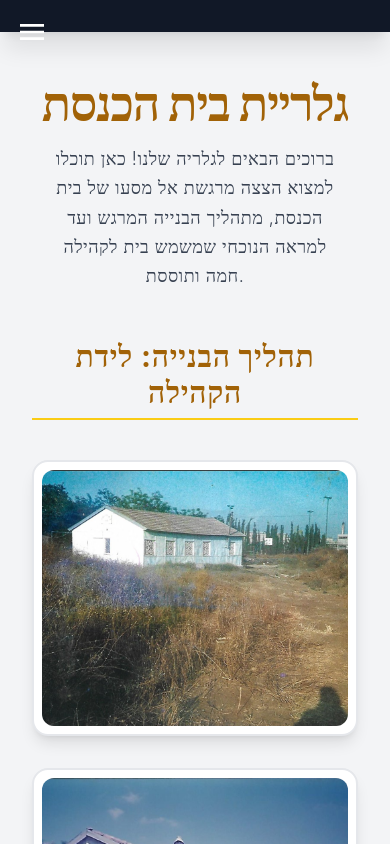
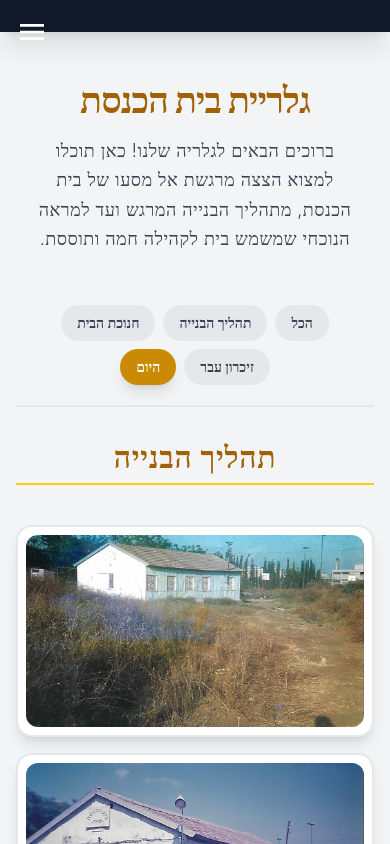
Before and after one commit to Shira-s1/Sinay-Shul, a React (Vite) app: page /gallery in a window 390 px wide. Shown: the top 844 px of the page. Built offline with nearby package versions, Linux system fonts and the light colour scheme.

Commit message:
Update gallery and history sections with new UI logic

```diff
--- a/src/components/GalleryPage.jsx
+++ b/src/components/GalleryPage.jsx
@@ -1,11 +1,11 @@
-import React, { useState } from 'react';
+import React, { useState, useRef, useEffect } from 'react';
 import { useInView } from 'react-intersection-observer';
 import { motion } from "framer-motion";
 
-// מפה של שמות הקבצים שהוזכרו בקוד המקורי לנתיבים המוחלטים שלהם בתיקיית ה-public.
-// כדי שהקוד יעבוד כראוי, יש לוודא שכל הקבצים נמצאים בתיקייה 'public/images' בפרויקט שלך.
+// Map of image file names to their absolute paths in the public folder.
+// For the code to work, ensure all files are in the 'public/images' directory of your project.
 const imageMap = {
-    // קטגוריה: "תהליך הבנייה: לידת הקהילה"
+    // Category: "The Construction Process: The Birth of the Community"
     "hut.png": "/images/hut.png",
     "hut2.png": "/images/hut2.png",
     "hut3.png": "/images/hut3.png",
@@ -20,11 +20,11 @@ const imageMap = {
     "entarance_old1.png": "/images/entarance_old1.png",
     "startBuild.png": "/images/startBuild.png",
 
-    // קטגוריה: "חנוכת הבית"
+    // Category: "Dedication Ceremony"
     "hanucatBait.png": "/images/hanucatBait.png",
     "hanuchatBait.png": "/images/hanuchatBait.png",
 
-    // קטגוריה: "זיכרון עבר: איך התחלנו"
+    // Category: "A Past Memory: How We Started"
     "inside_old1.png": "/images/inside_old1.png",
     "inside_old2.png": "/images/inside_old2.png",
     "inside_old3.png": "/images/inside_old3.png",
@@ -37,7 +37,7 @@ const imageMap = {
     "inside_old10.png": "/images/inside_old10.png",
     "oldWithBooks.png": "/images/oldWithBooks.png",
 
-    // קטגוריה: "היום שלנו: קהילה פורחת"
+    // Category: "Our Day: A Thriving Community"
     "ArtOtTheCovenant.png": "/images/ArtOtTheCovenant.png",
     "ArtOtTheCovenant1.jpg": "/images/ArtOtTheCovenant1.jpg",
     "ArtOtTheCovenant2.jpg": "/images/ArtOtTheCovenant2.jpg",
@@ -50,7 +50,11 @@ const imageMap = {
 
 const categories = [
     {
-        title: "תהליך הבנייה: לידת הקהילה",
+        title: "הכל",
+        images: Object.keys(imageMap),
+    },
+    {
+        title: "תהליך הבנייה",
         images: [
             "hut.png", "hut2.png", "hut3.png", "hut4.png", "inMiddleOfBuild.png", "inMiddleOfBuild2.png",
             "inMiddleOfBuild3.png", "inMiddleOfBuild4.png", "inMiddleOfBuild5.png", "inMiddleOfBuild6.png",
@@ -64,7 +68,7 @@ const categories = [
         ],
     },
     {
-        title: "זיכרון עבר: איך התחלנו",
+        title: "זיכרון עבר",
         images: [
             "inside_old1.png", "inside_old2.png", "inside_old3.png", "inside_old4.png", "inside_old5.png",
             "inside_old6.png", "inside_old7.png", "inside_old8.png", "inside_old9.png", "inside_old10.png",
@@ -72,7 +76,7 @@ const categories = [
         ],
     },
     {
-        title: "היום שלנו: קהילה פורחת",
+        title: "היום",
         images: [
             "ArtOtTheCovenant.png", "ArtOtTheCovenant1.jpg", "ArtOtTheCovenant2.jpg", "background.jpg",
             "board.png", "bracha.png", "stage.jpg", "windows.png",
@@ -82,6 +86,10 @@ const categories = [
 
 const GalleryPage = () => {
     const [modalImageSrc, setModalImageSrc] = useState(null);
+    const [activeCategory, setActiveCategory] = useState("הכל");
+
+    // Create a ref for each category to enable scrolling and visibility tracking
+    const refs = useRef({});
 
     const openModal = (src) => {
         setModalImageSrc(src);
@@ -91,18 +99,63 @@ const GalleryPage = () => {
         setModalImageSrc(null);
     };
 
+    const scrollToCategory = (title) => {
+        const categoryTitle = title === "הכל" ? "top" : title;
+        if (refs.current[categoryTitle]) {
+            refs.current[categoryTitle].scrollIntoView({
+                behavior: 'smooth',
+                block: 'start',
+            });
+            // Update the active category state when a button is clicked
+            setActiveCategory(title);
+        }
+    };
+
+    // Use a custom hook to track which category is in view
+    const useActiveCategory = (categoryTitle) => {
+        const { ref, inView } = useInView({
+            threshold: 0.5, // Trigger when 50% of the element is in view
+            rootMargin: '-50% 0px -50% 0px', // Adjusts the viewport for intersection detection
+        });
+
+        useEffect(() => {
+            if (inView) {
+                setActiveCategory(categoryTitle);
+            }
+        }, [inView, categoryTitle]);
+
+        return ref;
+    };
+
+    const topRef = useActiveCategory("הכל");
+    const constructionRef = useActiveCategory("תהליך הבנייה");
+    const dedicationRef = useActiveCategory("חנוכת הבית");
+    const memoryRef = useActiveCategory("זיכרון עבר");
+    const todayRef = useActiveCategory("היום");
+
+    // Assign refs to the refs.current object for the scroll function
+    useEffect(() => {
+        refs.current['top'] = document.getElementById('top-section');
+        refs.current['תהליך הבנייה'] = document.getElementById('תהליך הבנייה');
+        refs.current['חנוכת הבית'] = document.getElementById('חנוכת הבית');
+        refs.current['זיכרון עבר'] = document.getElementById('זיכרון עבר');
+        refs.current['היום'] = document.getElementById('היום');
+    }, []);
+
     return (
-        <div className="bg-gray-100 text-gray-800 min-h-screen flex flex-col items-center p-8 pt-12 text-center font-['Inter']">
+        <div className="bg-gray-100 text-gray-800 min-h-screen flex flex-col items-center p-4 md:p-8 pt-12 text-center font-['Inter']" dir="rtl">
             <motion.h1
-                className="text-5xl font-extrabold text-yellow-700 mb-4 tracking-tight"
+                className="text-4xl sm:text-5xl font-extrabold text-yellow-700 mb-4 tracking-tight"
                 initial={{ opacity: 0, y: -20 }}
                 animate={{ opacity: 1, y: 0 }}
                 transition={{ duration: 0.6 }}
+                id="top-section" // Add an ID for easy scrolling
+                ref={topRef}
             >
                 גלריית בית הכנסת
             </motion.h1>
             <motion.p
-                className="max-w-3xl mx-auto text-center mb-12 px-4 md:px-0 text-lg md:text-xl text-gray-700 leading-relaxed tracking-wide font-light"
+                className="max-w-3xl mx-auto text-center mb-8 px-4 md:px-0 text-lg md:text-xl text-gray-700 leading-relaxed tracking-wide font-light"
                 initial={{ opacity: 0, y: -20 }}
                 animate={{ opacity: 1, y: 0 }}
                 transition={{ duration: 0.6, delay: 0.2 }}
@@ -110,82 +163,107 @@ const GalleryPage = () => {
                 ברוכים הבאים לגלריה שלנו! כאן תוכלו למצוא הצצה מרגשת אל מסעו של בית הכנסת, מתהליך הבנייה המרגש ועד למראה הנוכחי שמשמש בית לקהילה חמה ותוססת.
             </motion.p>
 
+            {/* Sticky navigation that scrolls to the relevant section */}
+            <div className="flex flex-wrap justify-center mb-8 md:mb-12 sticky top-0 bg-gray-100 z-10 py-4 w-full border-b-2 border-gray-200">
+                {categories.map((category, index) => (
+                    <button
+                        key={index}
+                        onClick={() => scrollToCategory(category.title)}
+                        className={`
+                            px-4 py-2 mx-1 my-1 rounded-full text-sm font-semibold transition-all duration-300
+                            ${activeCategory === category.title
+                                ? 'bg-yellow-600 text-white shadow-lg'
+                                : 'bg-gray-200 text-gray-700 hover:bg-yellow-600 hover:text-white hover:shadow-lg'
+                            }
+                        `}
+                    >
+                        {category.title}
+                    </button>
+                ))}
+            </div>
+
+            {/* Gallery sections */}
             <div className="container mx-auto space-y-24">
-                {categories.map((category, index) => {
-                    const [ref, inView] = useInView({
-                        triggerOnce: true,
-                        threshold: 0.1,
-                    });
+                {categories.slice(1).map((category, index) => { // Skip the "All" category for display
+                    const isSpecialCategory = category.title === "חנוכת הבית";
+                    const cardShadowClasses = isSpecialCategory ? "shadow-2xl hover:shadow-yellow-400" : "shadow-lg hover:shadow-2xl";
+                    const cardBackgroundClasses = isSpecialCategory ? "bg-gradient-to-br from-yellow-50 to-yellow-100 border-4 border-yellow-500" : "bg-white border-2 border-gray-200";
+                    const specialTitleClasses = isSpecialCategory ? "bg-clip-text text-transparent bg-gradient-to-r from-yellow-600 to-amber-700 border-b-4 border-yellow-600 pb-3 mb-12 font-extrabold text-4xl tracking-tight" : "text-yellow-700 font-bold text-3xl mb-10 tracking-wide border-b-2 border-yellow-400 pb-2";
 
-                    const isSpecialCategory = category.title === "חנוכת הבית";
-                    const gridLayoutClasses = isSpecialCategory
-                        ? "grid-cols-1 md:grid-cols-2"
-                        : "grid-cols-1 sm:grid-cols-2 lg:grid-cols-3";
-                    const imageSizeClass = isSpecialCategory ? "h-96" : "h-64";
-                    const sectionClasses = isSpecialCategory
-                        ? "flex flex-col items-center"
-                        : "";
-                    const cardShadowClasses = isSpecialCategory
-                        ? "shadow-2xl hover:shadow-yellow-400"
-                        : "shadow-lg hover:shadow-2xl";
-                    const cardBackgroundClasses = isSpecialCategory
-                        ? "bg-gradient-to-br from-yellow-50 to-yellow-100 border-4 border-yellow-500"
-                        : "bg-white border-2 border-gray-200";
-
-                    const specialTitleClasses = isSpecialCategory
-                        ? "bg-clip-text text-transparent bg-gradient-to-r from-yellow-600 to-amber-700 border-b-4 border-yellow-600 pb-3 mb-12 font-extrabold text-4xl tracking-tight"
-                        : "text-yellow-700 font-bold text-3xl mb-10 tracking-wide border-b-2 border-yellow-400 pb-2";
+                    let categoryRef;
+                    switch (category.title) {
+                        case 'תהליך הבנייה':
+                            categoryRef = constructionRef;
+                            break;
+                        case 'חנוכת הבית':
+                            categoryRef = dedicationRef;
+                            break;
+                        case 'זיכרון עבר':
+                            categoryRef = memoryRef;
+                            break;
+                        case 'היום':
+                            categoryRef = todayRef;
+                            break;
+                        default:
+                            categoryRef = null;
+                    }
 
                     return (
-                        <div key={index} className={`category-section ${sectionClasses}`} ref={ref}>
+                        <div key={index} className="category-section" id={category.title} ref={categoryRef}>
                             <motion.h2
                                 className={specialTitleClasses}
                                 initial={{ opacity: 0, y: -10 }}
-                                animate={inView ? { opacity: 1, y: 0 } : {}}
+                                animate={{ opacity: 1, y: 0 }}
                                 transition={{ duration: 0.5 }}
                             >
                                 {category.title}
                             </motion.h2>
                             <motion.div
-                                className={`grid gap-8 ${gridLayoutClasses} w-full`}
+                                className="grid gap-4 md:gap-6 grid-cols-1 sm:grid-cols-2 md:grid-cols-3 lg:grid-cols-4 w-full"
                                 initial="hidden"
-                                animate={inView ? "visible" : "hidden"}
+                                animate="visible"
                                 variants={{
                                     visible: { transition: { staggerChildren: 0.07 } },
                                     hidden: { transition: { staggerChildren: 0.05, staggerDirection: -1 } },
                                 }}
                             >
-                                {category.images.map((imageKey, imgIndex) => (
+                                {category.images.map((imageKey, imgIndex) => {
+                                    const imagePath = imageMap[imageKey];
+                                    return (
                                         <motion.div
-                                        key={imgIndex}
+                                            key={imageKey}
                                             className={`gallery-card p-2 rounded-2xl transition-all duration-75 ease-in-out transform hover:scale-[1.05] ${cardShadowClasses} ${cardBackgroundClasses}`}
                                             variants={{
                                                 visible: { opacity: 1, scale: 1, y: 0 },
                                                 hidden: { opacity: 0, scale: 0.8, y: 20 },
                                             }}
-                                        style={{ transitionDelay: `${imgIndex * 50}ms` }}
+                                            style={{ transitionDelay: `${imgIndex * 0.05}s` }}
                                         >
                                             <img
-                                            src={imageMap[imageKey]}
+                                                src={imagePath}
                                                 alt={`${category.title} - תמונה ${imgIndex + 1}`}
-                                            className={`gallery-image w-full object-cover rounded-xl cursor-pointer ${imageSizeClass}`}
-                                            onClick={() => openModal(imageMap[imageKey])}
-                                            // Fallback for images not found
+                                                className="gallery-image w-full h-48 object-cover rounded-xl cursor-pointer"
+                                                onClick={() => openModal(imagePath)}
                                                 onError={(e) => { e.target.onerror = null; e.target.src = "https://placehold.co/600x400/808080/FFFFFF?text=תמונה+לא+נמצאה"; }}
                                             />
                                         </motion.div>
-                                ))}
+                                    );
+                                })}
                             </motion.div>
                         </div>
                     );
                 })}
             </div>
 
-            {/* מודאל פשוט להצגת תמונה גדולה */}
+            {/* Modal for large image view */}
             {modalImageSrc && (
-                <div
+                <motion.div
                     className="fixed inset-0 bg-black bg-opacity-75 flex items-center justify-center p-4 z-50"
                     onClick={closeModal}
+                    initial={{ opacity: 0 }}
+                    animate={{ opacity: 1 }}
+                    exit={{ opacity: 0 }}
+                    transition={{ duration: 0.3 }}
                 >
                     <div className="relative max-w-5xl max-h-full">
                         <img
@@ -201,32 +279,8 @@ const GalleryPage = () => {
                             &times;
                         </button>
                     </div>
-                </div>
+                </motion.div>
             )}
-
-            {/* כפתור חזרה, ללא פונקציונליות ניווט מכיוון שאין Router */}
-            <div className="text-center mt-12">
-                 <button
-                    onClick={() => window.scrollTo({ top: 0, behavior: 'smooth' })}
-                    className="inline-flex items-center bg-yellow-600 text-white font-sans py-3 px-8 rounded-full hover:bg-yellow-700 transition-colors duration-200 group select-none"
-                >
-                    חזרה למעלה
-                    <svg
-                        xmlns="http://www.w3.org/2000/svg"
-                        className="w-5 h-5 mr-2 transition-transform duration-300 group-hover:rotate-180"
-                        fill="none"
-                        viewBox="0 0 24 24"
-                        stroke="currentColor"
-                    >
-                        <path
-                            strokeLinecap="round"
-                            strokeLinejoin="round"
-                            strokeWidth="2"
-                            d="M14 5l7 7m0 0l-7 7m7-7H3"
-                        />
-                    </svg>
-                </button>
-            </div>
         </div>
     );
 };
```
Also changed, not shown: src/components/HistorySection.jsx (+118 -8 lines). Lines whose indentation alone changed are shown as unchanged.
